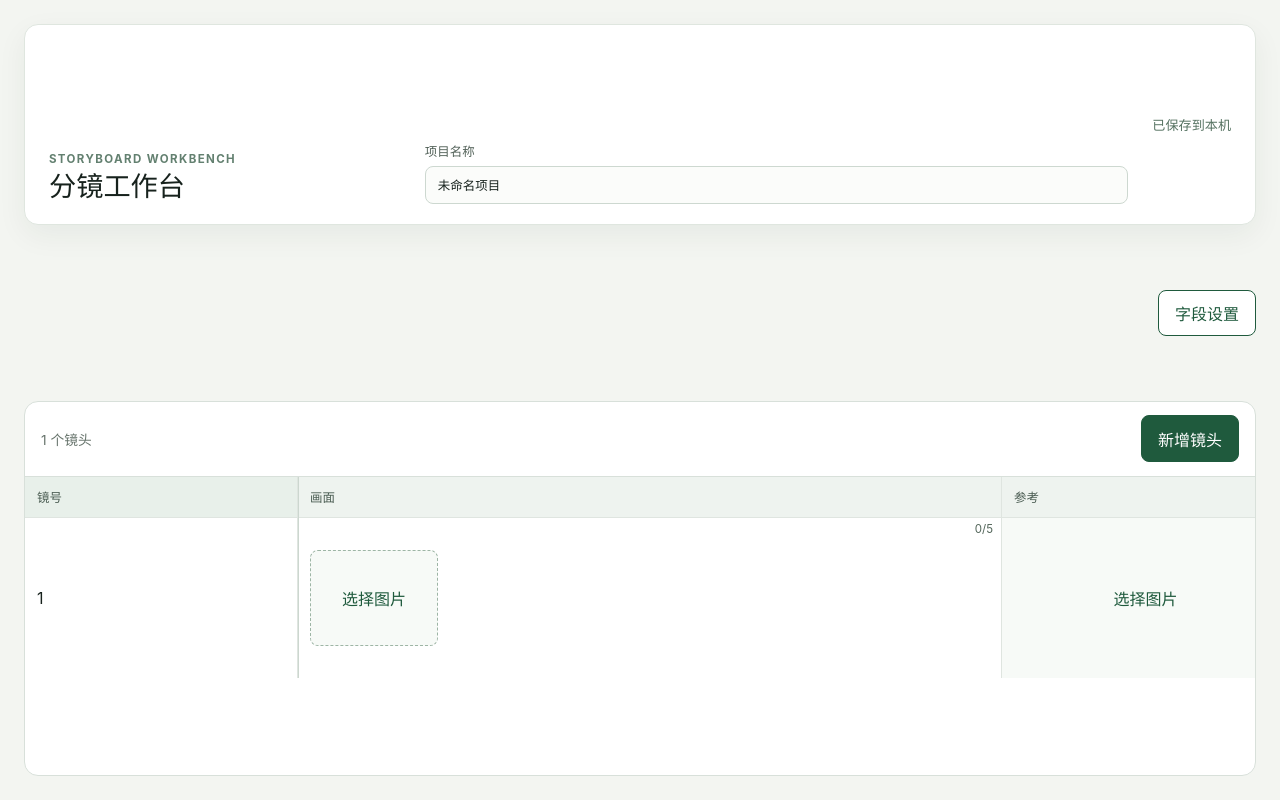
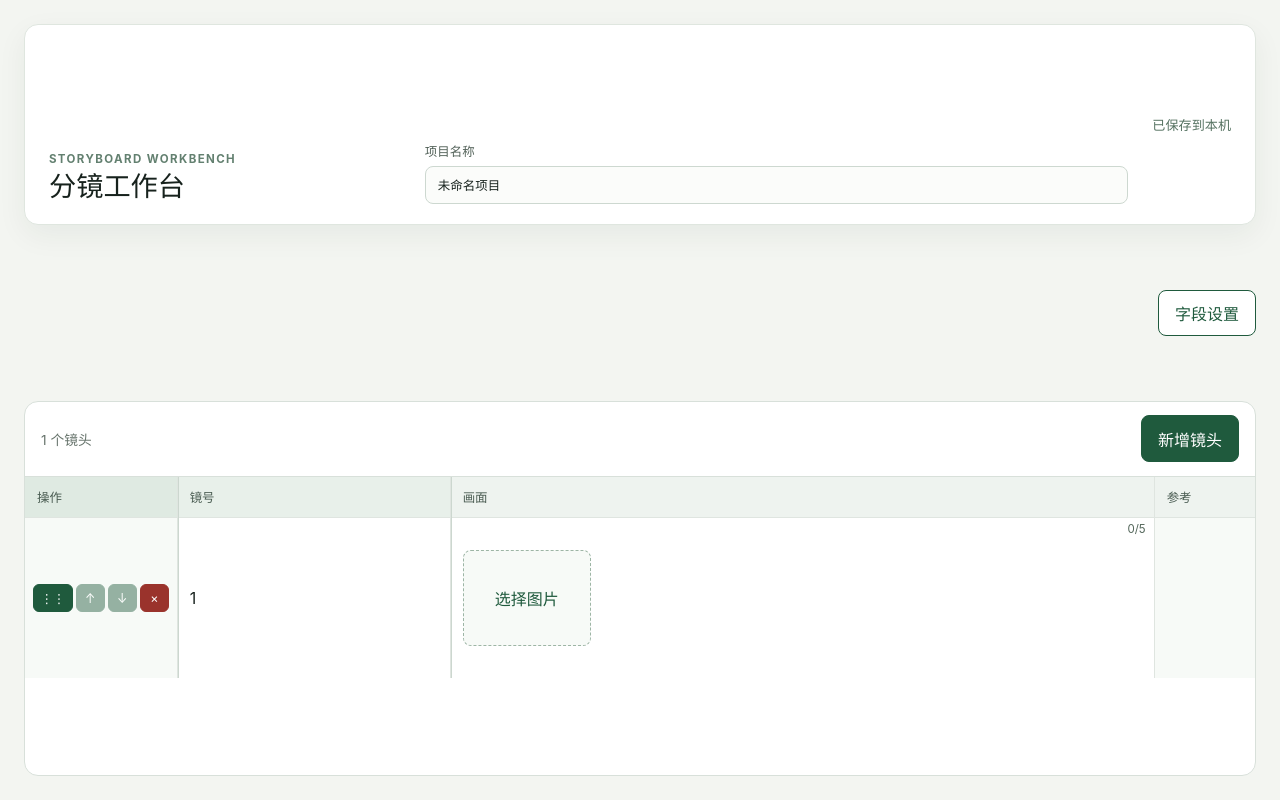
Before and after one commit to 547652023-rgb/fenjing, a React (Vite) app: page / in a window 1280 px wide. Built offline with nearby package versions, Linux system fonts and the light colour scheme.

Commit message:
feat: reorder delete and select storyboard rows

```diff
--- a/src/components/StoryboardTable.tsx
+++ b/src/components/StoryboardTable.tsx
@@ -1,11 +1,15 @@
+import { useState } from "react";
 import {
   addShot,
+  deleteShot,
+  moveShot,
   updateShotValue,
   type FieldDefinition,
   type ProjectUpdate,
   type StoryboardProject,
 } from "../domain/storyboard";
 import { ImageCell } from "./ImageCell";
+import { EditableSelect } from "../workbench/EditableSelect";
 
 type StoryboardTableProps = {
   project: StoryboardProject;
@@ -30,6 +34,7 @@ function columnWidth(field: FieldDefinition): string {
 }
 
 export function StoryboardTable({ project, onChange }: StoryboardTableProps) {
+  const [draggedShotId, setDraggedShotId] = useState<string | null>(null);
   const visibleFields = project.fields
     .filter((field) => field.visible)
     .sort((left, right) => left.order - right.order);
@@ -46,6 +51,9 @@ export function StoryboardTable({ project, onChange }: StoryboardTableProps) {
         <table className="storyboard-table">
           <thead>
             <tr>
+              <th className="sticky-shot-actions" scope="col">
+                操作
+              </th>
               {visibleFields.map((field) => (
                 <th
                   className={field.id === "shotNumber" ? "sticky-shot-number" : undefined}
@@ -60,8 +68,84 @@ export function StoryboardTable({ project, onChange }: StoryboardTableProps) {
             </tr>
           </thead>
           <tbody>
-            {project.shots.map((shot) => (
-              <tr key={shot.id}>
+            {project.shots.map((shot, shotIndex) => (
+              <tr
+                aria-label={`镜头 ${shot.id}`}
+                key={shot.id}
+                onDragOver={(event) => event.preventDefault()}
+                onDrop={() => {
+                  if (draggedShotId === null) {
+                    return;
+                  }
+                  onChange((latestProject) => {
+                    const targetIndex = latestProject.shots.findIndex(
+                      (latestShot) => latestShot.id === shot.id,
+                    );
+                    return moveShot(latestProject, draggedShotId, targetIndex);
+                  });
+                  setDraggedShotId(null);
+                }}
+              >
+                <td className="sticky-shot-actions shot-actions">
+                  <button
+                    aria-label={`拖动镜头 ${shot.id}`}
+                    className="shot-actions__drag"
+                    draggable
+                    title="拖动排序"
+                    type="button"
+                    onDragEnd={() => setDraggedShotId(null)}
+                    onDragStart={() => setDraggedShotId(shot.id)}
+                  >
+                    ⋮⋮
+                  </button>
+                  <button
+                    aria-label={`上移镜头 ${shot.id}`}
+                    disabled={shotIndex === 0}
+                    title="上移"
+                    type="button"
+                    onClick={() =>
+                      onChange((latestProject) => {
+                        const index = latestProject.shots.findIndex(
+                          (latestShot) => latestShot.id === shot.id,
+                        );
+                        return moveShot(latestProject, shot.id, index - 1);
+                      })
+                    }
+                  >
+                    ↑
+                  </button>
+                  <button
+                    aria-label={`下移镜头 ${shot.id}`}
+                    disabled={shotIndex === project.shots.length - 1}
+                    title="下移"
+                    type="button"
+                    onClick={() =>
+                      onChange((latestProject) => {
+                        const index = latestProject.shots.findIndex(
+                          (latestShot) => latestShot.id === shot.id,
+                        );
+                        return moveShot(latestProject, shot.id, index + 1);
+                      })
+                    }
+                  >
+                    ↓
+                  </button>
+                  <button
+                    aria-label={`删除镜头 ${shot.id}`}
+                    className="shot-actions__delete"
+                    title="删除"
+                    type="button"
+                    onClick={() => {
+                      if (window.confirm("确定删除这个镜头吗？")) {
+                        onChange((latestProject) =>
+                          deleteShot(latestProject, shot.id),
+                        );
+                      }
+                    }}
+                  >
+                    ×
+                  </button>
+                </td>
                 {visibleFields.map((field) => (
                   <td
                     className={
@@ -82,6 +166,23 @@ export function StoryboardTable({ project, onChange }: StoryboardTableProps) {
                         onChange={(value) =>
                           onChange((latestProject) =>
                             updateShotValue(latestProject, shot.id, field.id, value),
+                          )
+                        }
+                      />
+                    ) : field.type === "singleSelect" ? (
+                      <EditableSelect
+                        allowCustomValue={field.allowCustomValue ?? true}
+                        label={`${field.label}-${shot.id}`}
+                        options={field.options ?? []}
+                        value={shot.values[field.id] ?? ""}
+                        onChange={(value) =>
+                          onChange((latestProject) =>
+                            updateShotValue(
+                              latestProject,
+                              shot.id,
+                              field.id,
+                              value,
+                            ),
                           )
                         }
                       />
--- a/src/styles.css
+++ b/src/styles.css
@@ -94,7 +94,8 @@ button:disabled {
 }
 
 .project-title input:focus,
-.storyboard-table input:focus {
+.storyboard-table input:focus,
+.storyboard-table select:focus {
   outline: 2px solid #69a881;
   outline-offset: -2px;
 }
@@ -169,7 +170,8 @@ button:disabled {
   white-space: nowrap;
 }
 
-.storyboard-table input {
+.storyboard-table input,
+.storyboard-table select {
   display: block;
   width: 100%;
   min-height: 3.25rem;
@@ -177,6 +179,47 @@ button:disabled {
   padding: 0.65rem 0.75rem;
   color: inherit;
   background: transparent;
+}
+
+.storyboard-table select {
+  appearance: auto;
+}
+
+.storyboard-table .sticky-shot-actions {
+  position: sticky;
+  left: 0;
+  z-index: 3;
+  width: 9.5rem;
+  min-width: 9.5rem;
+  background: #f7faf7;
+  box-shadow: 1px 0 0 #ccd7cf;
+}
+
+.storyboard-table th.sticky-shot-actions {
+  z-index: 4;
+  background: #dfeae2;
+}
+
+.shot-actions {
+  padding: 0.4rem !important;
+  white-space: nowrap;
+}
+
+.shot-actions button {
+  min-width: 1.8rem;
+  margin: 0.1rem;
+  border-radius: 6px;
+  padding: 0.32rem 0.4rem;
+  font-size: 0.78rem;
+}
+
+.shot-actions__drag {
+  cursor: grab;
+}
+
+.shot-actions__delete {
+  border-color: #9a332c;
+  background: #9a332c;
 }
 
 .storyboard-table td.image-table-cell {
@@ -305,7 +348,7 @@ button:disabled {
 
 .storyboard-table .sticky-shot-number {
   position: sticky;
-  left: 0;
+  left: 9.5rem;
   z-index: 1;
   box-shadow: 1px 0 0 #ccd7cf;
 }
--- /dev/null
+++ b/src/workbench/EditableSelect.tsx
@@ -0,0 +1,56 @@
+type EditableSelectProps = {
+  label: string;
+  value: string;
+  options: string[];
+  allowCustomValue: boolean;
+  onChange: (value: string) => void;
+};
+
+function listIdFor(label: string): string {
+  return `options-${label.replace(/[^\p{L}\p{N}]+/gu, "-")}`;
+}
+
+export function EditableSelect({
+  label,
+  value,
+  options,
+  allowCustomValue,
+  onChange,
+}: EditableSelectProps) {
+  if (!allowCustomValue) {
+    return (
+      <select
+        aria-label={label}
+        data-allow-custom="false"
+        value={value}
+        onChange={(event) => onChange(event.target.value)}
+      >
+        <option value="" />
+        {options.map((option) => (
+          <option key={option} value={option}>
+            {option}
+          </option>
+        ))}
+      </select>
+    );
+  }
+
+  const listId = listIdFor(label);
+  return (
+    <>
+      <input
+        aria-label={label}
+        data-allow-custom="true"
+        list={listId}
+        type="text"
+        value={value}
+        onChange={(event) => onChange(event.target.value)}
+      />
+      <datalist id={listId}>
+        {options.map((option) => (
+          <option key={option} value={option} />
+        ))}
+      </datalist>
+    </>
+  );
+}
```
Also changed, not shown: 2 other files (tests, documents, lock files or other folders).
